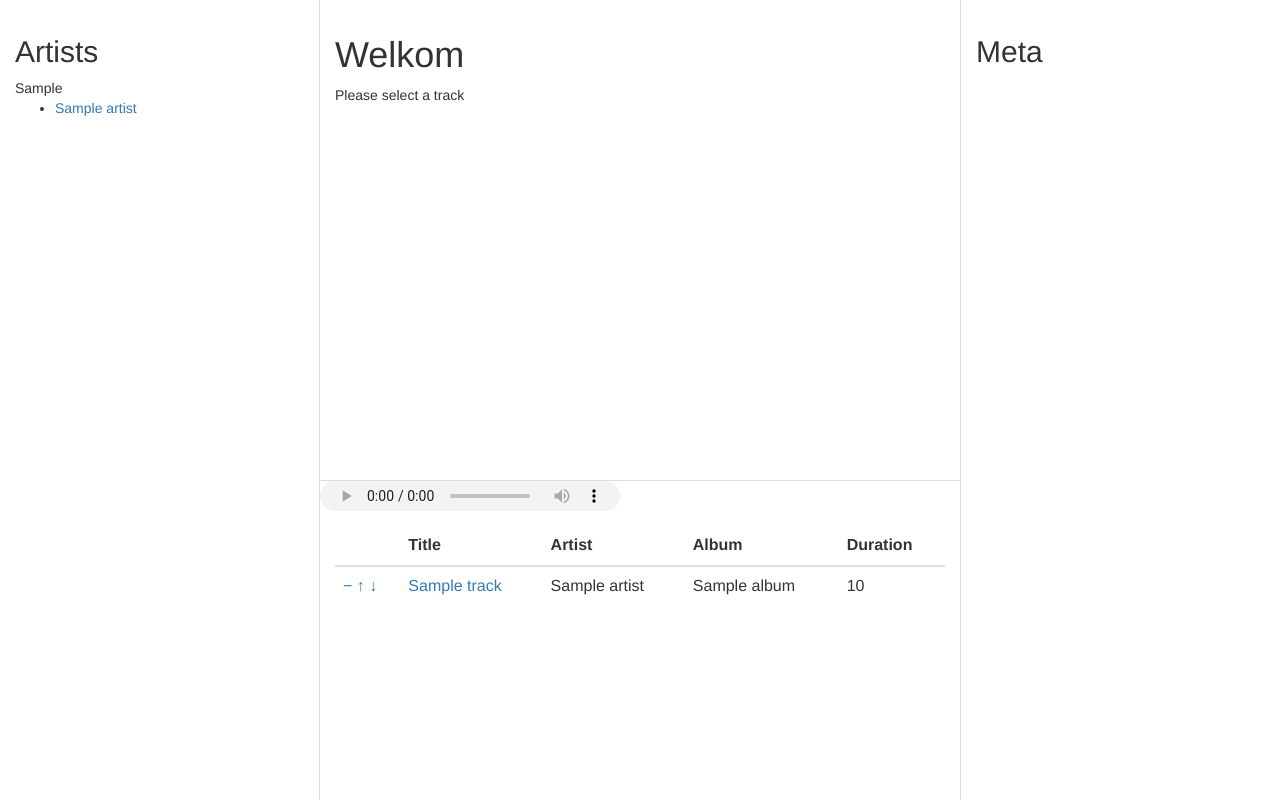
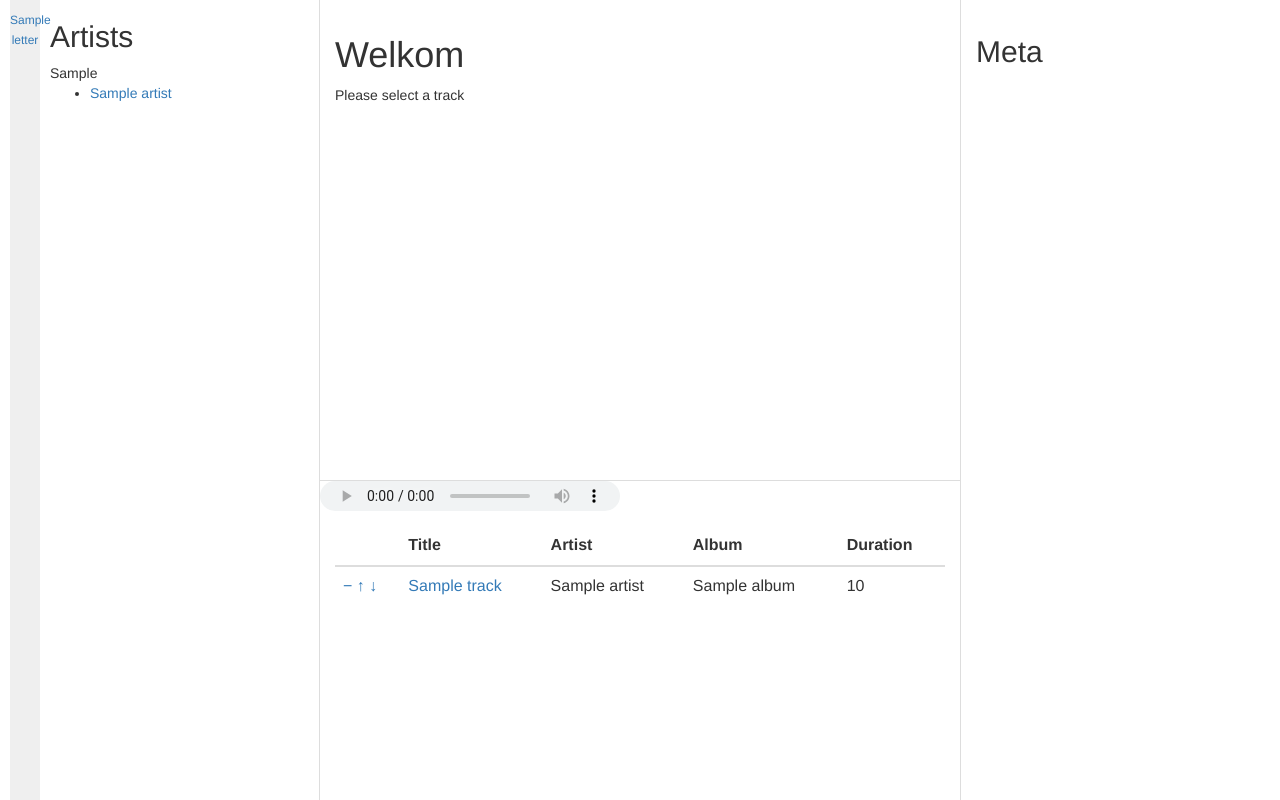
Before and after one commit to Menollo/menosic, a Django app: template menosic/music/templates/music/artist_list.html in a window 1280 px wide. Run offline with Django 3.2, Linux system fonts and the light colour scheme; the template is opened without the code that fills it: most values are stand-ins (such as "Sample title", 1, 10 or a date in 2020); some libraries are stand-ins or nearby versions.

Commit message:
+ Added quick navigation for artist list

```diff
--- a/menosic/menosic/templates/base.html
+++ b/menosic/menosic/templates/base.html
@@ -31,8 +31,8 @@
 }
 
 #artists { /* left sidebar */
+    height: 100%;
     overflow-y: scroll;
-    height: 100%;
     border-right: 1px solid #ddd;
 }
 #content-container { /* middle container */
@@ -65,6 +65,21 @@
     height: 100%;
     border-left: 1px solid #ddd;
 }
+#navigation {
+    background: #efefef;
+    width: 30px;
+    height: 100%;
+    font-size: 12px;
+    text-align: center;
+    padding: 10px 0px;
+    margin-left: -5px;
+}
+#navigation a {
+    width: 100%;
+    text-align: center;
+    display: block;
+    line-height: 20px;
+}
 @media (max-width: 767px) {
     #meta {
         display: none;
@@ -75,6 +90,9 @@
 }
 .playing {
     font-weight: bold;
+}
+#artists-list {
+    margin-left: 35px;
 }
 </style>
 <script>
@@ -139,7 +157,7 @@ function update_last_played() {
 }
 
 $(document).ready(function() {
-    $('#artists a').click(link_to_content);
+    $('#artists-list a').click(link_to_content);
     $('#playlist a.to_player').click(link_to_player);
     $('#playlist a.to_playlist').click(link_to_playlist);
     $('#player').bind('ended', play_next);
@@ -157,15 +175,26 @@ $(document).ready(function() {
 {% block all %}
 <div class="container-fluid">
     <div class="row">
-
-        <div class="col-sm-3 col-md-3 padding" id="artists">
-            <h2>Artists</h2>
-            <ul class="nav nav-sidebar">
-            {% for artist in artists %}
-                {% ifchanged %}</ul>{{ artist.sortname.0 }}<ul>{% endifchanged %}
+        <div class="col-sm-3 col-md-3" id="artists" data-spy="scroll" data-target="#navigation">
+            <div id="navigation" class="affix">
+              {% for letter in letters %}
+                  <a href="#{{ letter }}">{{ letter }}</a>
+              {% endfor %}
+            </div>
+            <div id="artists-list">
+              <h2>Artists</h2>
+              <ul class="nav nav-sidebar">
+                {% for artist in artists %}
+                {% ifchanged %}
+                    </ul>
+                    <a name="{{ artist.sortname.0 }}"></a>
+                    {{ artist.sortname.0 }}
+                    <ul>
+                {% endifchanged %}
                 <li><a href="{{ artist.get_absolute_url }}">{{ artist.name }}</a></li>
-            {% endfor %}
-            </ul>
+                {% endfor %}
+              </ul>
+            </div>
         </div>
 
         <div class="col-sm-6 col-md-6" id="content-container">
--- a/menosic/music/processors.py
+++ b/menosic/music/processors.py
@@ -1,3 +1,5 @@
+import string
+
 from music import helpers
 
 
@@ -9,4 +11,5 @@ def playlist(request):
 
 
 def artists(request):
-    return {'artists': helpers.artists()}
+    return {'artists': helpers.artists(),
+            'letters': string.ascii_uppercase}
```
